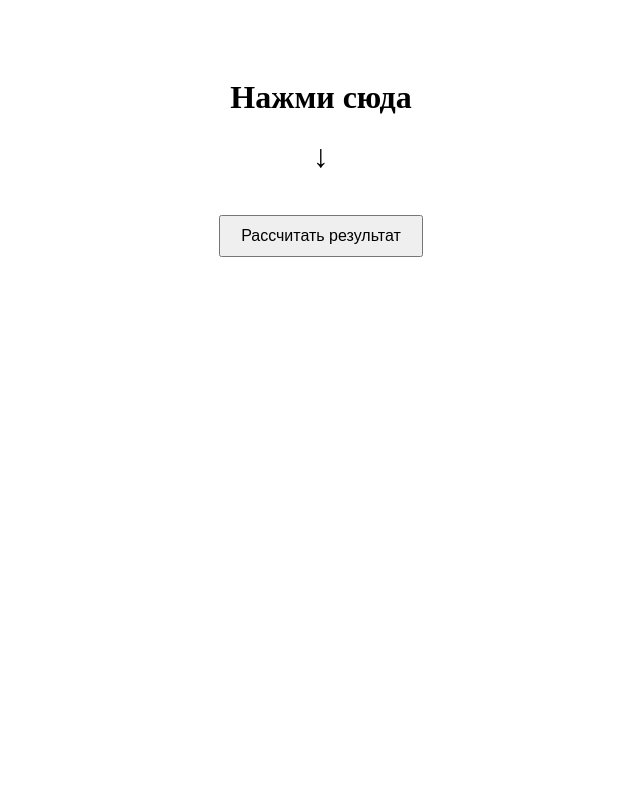
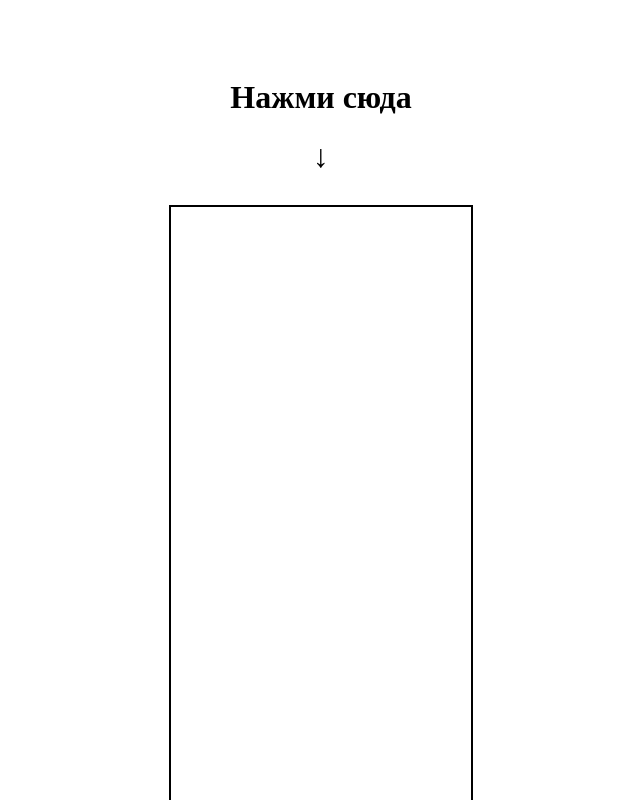
Before and after one commit to peacewaIlker/react-app, a React (Create React App) app: page / in a window 1280 px wide. Shown: the top 800 px of the page, without its empty margins (319-959 px from the left). Built offline with nearby package versions, Linux system fonts and the light colour scheme.

Commit message:
НадеÐюсь рабочая картинка

```diff
--- a/src/App.css
+++ b/src/App.css
@@ -1,6 +1,10 @@
 .App {
   text-align: center;
   padding: 50px;
+}
+
+.top-container {
+  margin-bottom: 20px; /* Отступ снизу для разделения с рамкой */
 }
 
 .arrow-down {
--- a/src/App.js
+++ b/src/App.js
@@ -2,10 +2,9 @@ import React, { useState } from 'react';
 import './App.css';
 
 const images = [
-    'image1.jpg',
+    'image1.jpg', // Убедитесь, что пути к изображениям корректны
     'logo192.png',
     'logo512.png'
-    // Убедитесь, что пути к изображениям корректны
     // ...
 ];
 
@@ -28,22 +27,25 @@ function App() {
 
     return (
         <div className="App">
-            {isCalculating && <div className="loading">Calculating...</div>}
+            <div className="top-container">
+                {isCalculating && <div className="loading">Загрузка...</div>}
                 {!isCalculating && !image && (
                     <>
                         <h1>Нажми сюда</h1>
                         <div className="arrow-down">↓</div>
-                    <button onClick={getResult}>Рассчитать результат</button>
                     </>
                 )}
-            {!isCalculating && image && (
+            </div>
             <div className="result-container">
                 <div className="image-container">
+                    {image && !loading && (
                         <img src={image} alt="Result" />
+                    )}
                 </div>
-                    <button onClick={getResult}>Получить прогноз</button>
+                <button onClick={getResult}>
+                    {isCalculating || !image ? 'Рассчитать результат' : 'Получить прогноз'}
+                </button>
             </div>
-            )}
         </div>
     );
 }
```
Lines whose indentation alone changed are shown as unchanged.
